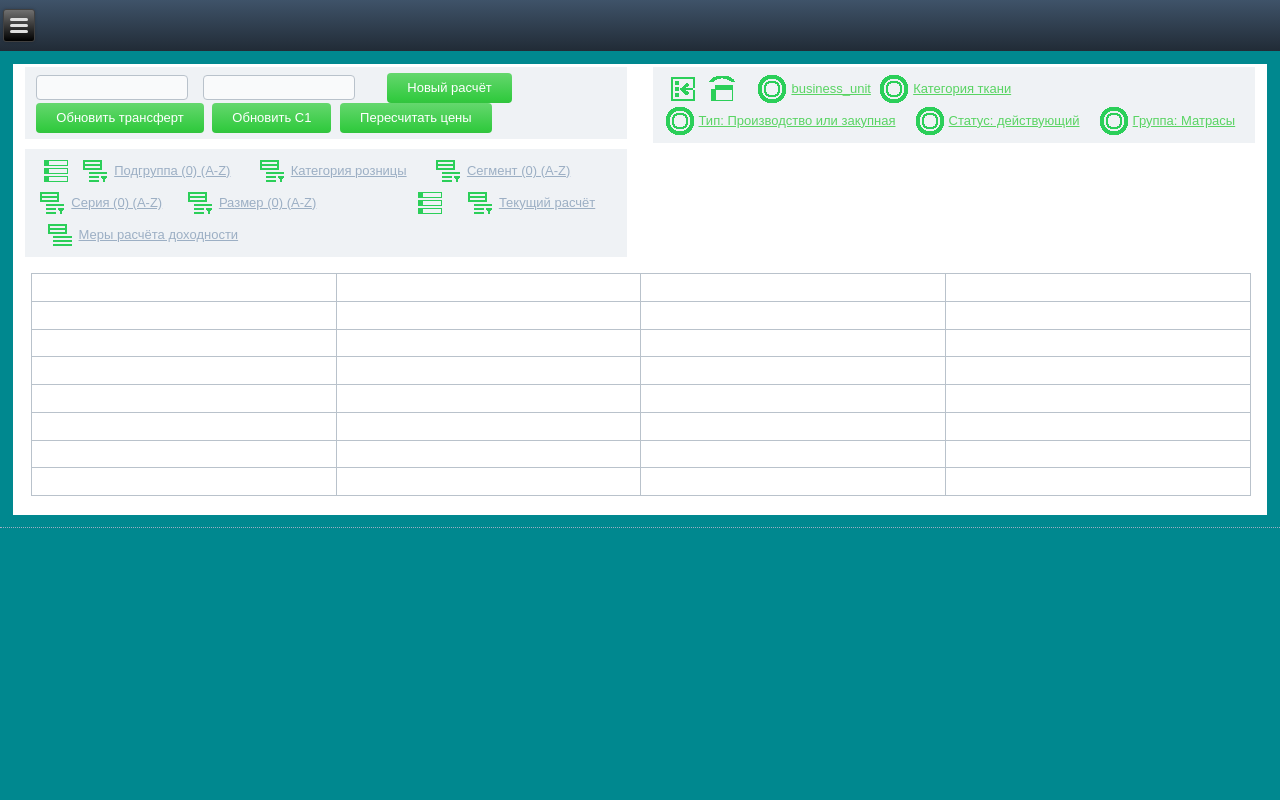
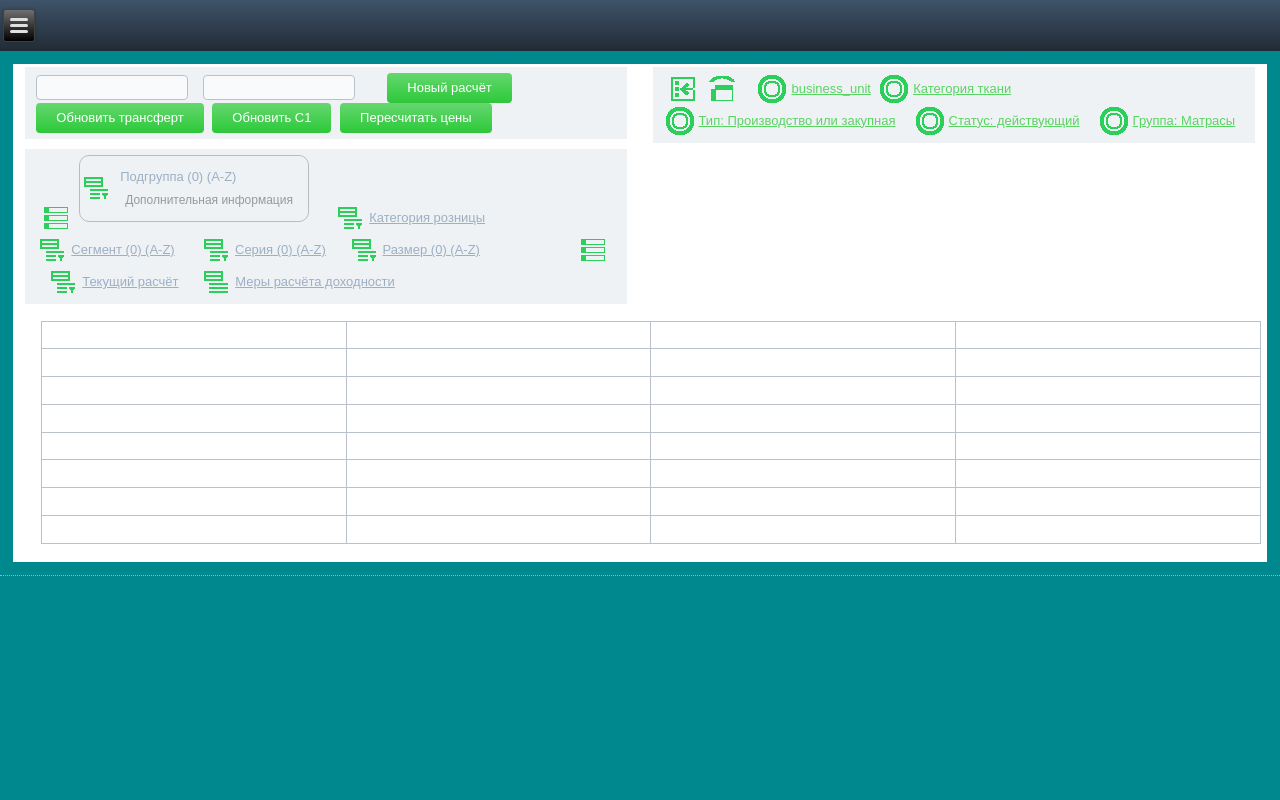
Before and after one commit to codesshaman/django_cost_calculation, a Django app: page / in a window 1280 px wide. Run offline with Django 5.2, Linux system fonts and the light colour scheme.

Commit message:
last chenges

```diff
--- a/app/project/apps/pages/static/css/style.css
+++ b/app/project/apps/pages/static/css/style.css
@@ -28,6 +28,35 @@ h1, h2, h3, h4, h5, h6, p, a, ul, ol, li
 {
    margin: 0;
    padding: 0;
+}
+
+.button {
+  display: inline-block;
+  padding: 10px;
+  border-radius: 10px;
+  border: 1px solid #BBBBBB;
+  background-color: #f0f0f0;
+  text-decoration: none;
+  color: #000;
+  font-size: 14px;
+  line-height: 1.5;
+  position: relative;
+  overflow: hidden;
+  padding-left: 40px;
+  background: url('../img/pinteresticon.png') no-repeat left center;
+  background-size: 32px;
+}
+
+.button .sub-text {
+  color: #999999;
+  font-size: 12px;
+  line-height: 1;
+  display: block;
+  position: relative;
+  bottom: 0;
+  left: 0;
+  width: 100%;
+  padding: 5px;
 }
 
 /* Reset buttons border. It's important for input and button tags.
@@ -2176,6 +2205,7 @@ blockquote p,
    display: inline-block;
    text-indent: 35px;
    background-position: left center;
+   position: clearfix;
    vertical-align: middle;
 }
 
--- /dev/null
+++ b/app/project/apps/pages/templates/pages/footer.html
@@ -0,0 +1,5 @@
+<footer class="art-footer">
+  <div class="art-footer-inner">
+<p><br></p>
+  </div>
+</footer>
--- /dev/null
+++ b/app/project/apps/pages/templates/pages/header.html
@@ -0,0 +1,20 @@
+{% load static %}
+<head><!-- Created by Artisteer v4.3.0.60745 -->
+    <meta charset="utf-8">
+    <title>{{ title }}</title>
+    <meta name="viewport" content="initial-scale = 1.0, maximum-scale = 1.0, user-scalable = no, width = device-width">
+
+    <link rel="stylesheet" href="{% static 'css/style.css' %}" media="screen">
+    <link rel="stylesheet" href="{% static 'css/style.responsive.css' %}" media="all">
+
+
+    <script src="{% static 'js/jquery.js' %}"></script>
+    <script src="{% static 'js/script.js' %}"></script>
+    <script src="{% static 'js/script.responsive.js' %}"></script>
+
+    <style>.art-content .art-postcontent-0 .layout-item-0 { padding-right: 10px;padding-left: 10px;  }
+            .ie7 .art-post .art-layout-cell {border:none !important; padding:0 !important; }
+            .ie6 .art-post .art-layout-cell {border:none !important; padding:0 !important; }
+    </style>
+
+</head>
--- a/app/project/apps/pages/templates/pages/index.html
+++ b/app/project/apps/pages/templates/pages/index.html
@@ -1,24 +1,11 @@
 <!DOCTYPE html>
 <html dir="ltr" lang="en-US">
 {% load static %}
-<head><!-- Created by Artisteer v4.3.0.60745 -->
-    <meta charset="utf-8">
-    <title>Расчёт</title>
-    <meta name="viewport" content="initial-scale = 1.0, maximum-scale = 1.0, user-scalable = no, width = device-width">
-
-    <link rel="stylesheet" href="{% static 'css/style.css' %}" media="screen">
-    <link rel="stylesheet" href="{% static 'css/style.responsive.css' %}" media="all">
-
-
-    <script src="{% static 'js/jquery.js' %}"></script>
-    <script src="{% static 'js/script.js' %}"></script>
-    <script src="{% static 'js/script.responsive.js' %}"></script>
-
-</head>
+{% include 'pages/header.html' %}
 
 <body>
     <div id="art-main">
-        {% include 'pages/menu.html' %}
+        {% include 'pages/menu1.html' %}
         <div class="art-sheet clearfix">
             <div class="art-layout-wrapper">
                 <div class="art-content-layout">
@@ -56,9 +43,10 @@
                             <div class="art-block clearfix">
                                 <div class="art-blockcontent">
                                     <p>&nbsp;<a href="" class="art-tumblr-tag-icon"
-                                            style="line-height: 32px; "></a>&nbsp;&nbsp;<a href=""
-                                            class="art-pinterest-tag-icon" style="line-height: 32px; ">Подгруппа (0)
-                                            (A-Z)</a>&nbsp; &nbsp; &nbsp;&nbsp;&nbsp;<a href=""
+                                            style="line-height: 32px; "></a>&nbsp;&nbsp;<a href="" class="button">
+                                              Подгруппа (0) (A-Z)
+                                              <span class="sub-text">Дополнительная информация</span>
+                                            </a>&nbsp; &nbsp; &nbsp;&nbsp;&nbsp;<a href=""
                                             class="art-pinterest-tag-icon" style="line-height: 32px; ">Категория
                                             розницы</a>&nbsp; &nbsp; &nbsp;&nbsp;&nbsp;<a href=""
                                             class="art-pinterest-tag-icon" style="line-height: 32px; ">Сегмент (0)
@@ -137,23 +125,13 @@
                                         </div>
                                     </div>
                                 </div>
-
-
                             </article>
                         </div>
                     </div>
                 </div>
             </div>
         </div>
-        <footer class="art-footer">
-            <div class="art-footer-inner">
-                <p><br></p>
-            </div>
-        </footer>
-
-    </div>
-
-
+{% include 'pages/footer.html' %}
+</div>
 </body>
-
 </html>
--- a/app/project/apps/pages/templates/pages/menu.html
+++ b/app/project/apps/pages/templates/pages/menu1.html
@@ -2,8 +2,8 @@
     <div class="art-nav-inner">
         <ul class="art-hmenu">
             <li><a href="/">Расчёт доходности</a></li>
-            <li><a href="rules.html">Правила</a></li>
-            <li><a href="loss.html">Скидки и потери</a></li>
+            <li><a href="rules">Правила</a></li>
+            <li><a href="loss">Скидки и потери</a></li>
         </ul>
     </div>
 </nav>
--- a/app/project/apps/pages/urls.py
+++ b/app/project/apps/pages/urls.py
@@ -1,7 +1,9 @@
 from django.urls import path
-from .views import home
+from .views import home, rules, loss
 
 
 urlpatterns = [
-    path('', home)
+    path('', home),
+    path('rules', rules),
+    path('loss', loss)
 ]
--- a/app/project/apps/pages/views.py
+++ b/app/project/apps/pages/views.py
@@ -4,5 +4,23 @@ from django.shortcuts import render
 # Create your views here.
 def home(request):
     template = 'pages/index.html'
-    context = {}
+    context = {
+        'title': 'Расчёт доходности'
+    }
     return render(request, template, context)
+
+
+def rules(request):
+    template = 'pages/rules.html'
+    context = {
+        'title': 'Правила'
+    }
+    return render(request, template, context)
+
+
+def loss(request):
+    template = 'pages/loss.html'
+    context = {
+        'title': 'Скидки и потери'
+    }
+    return render(request, template, context)
```
Also changed, not shown: app/project/apps/pages/templates/pages/loss.html (added, +34 -0 lines), app/project/apps/pages/templates/pages/menu2.html (added, +9 -0 lines), app/project/apps/pages/templates/pages/menu3.html (added, +9 -0 lines), app/project/apps/pages/templates/pages/rules.html (added, +34 -0 lines), 2 other files.
